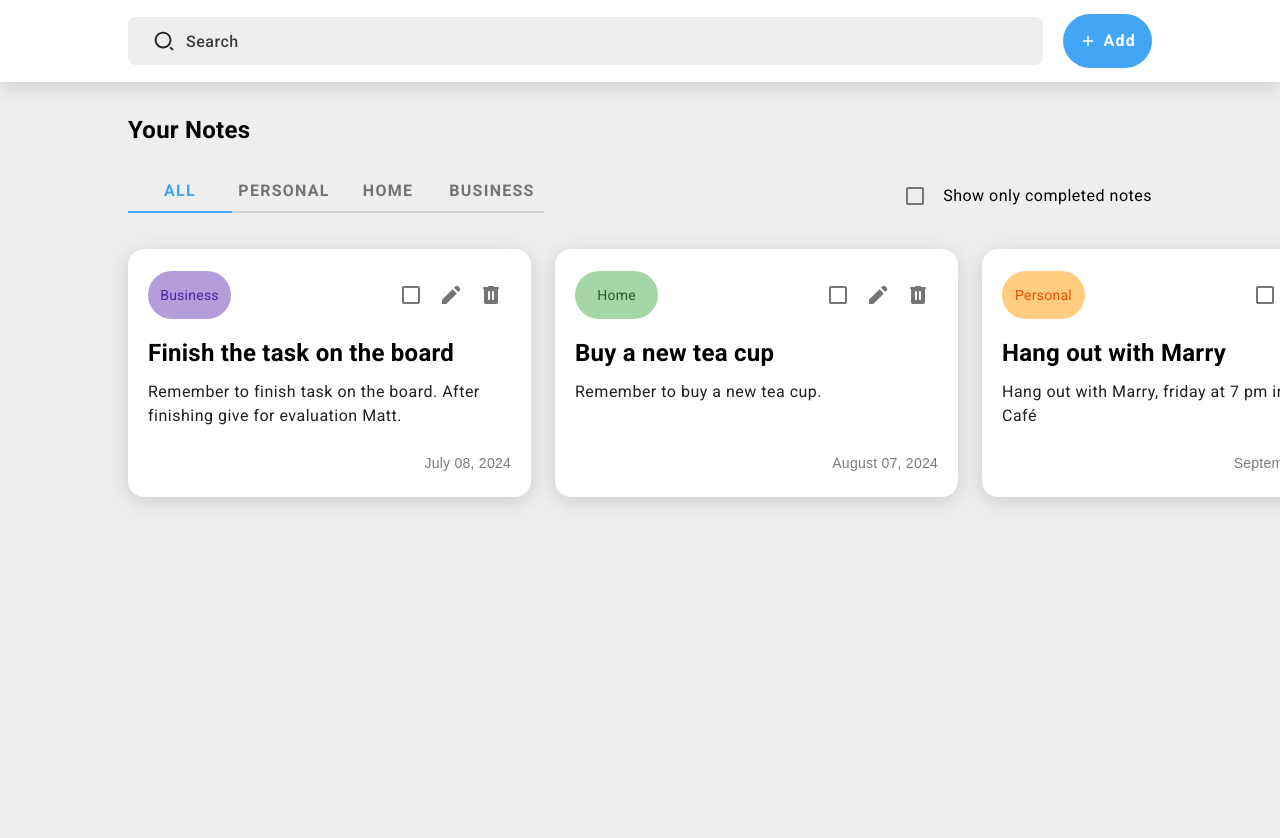
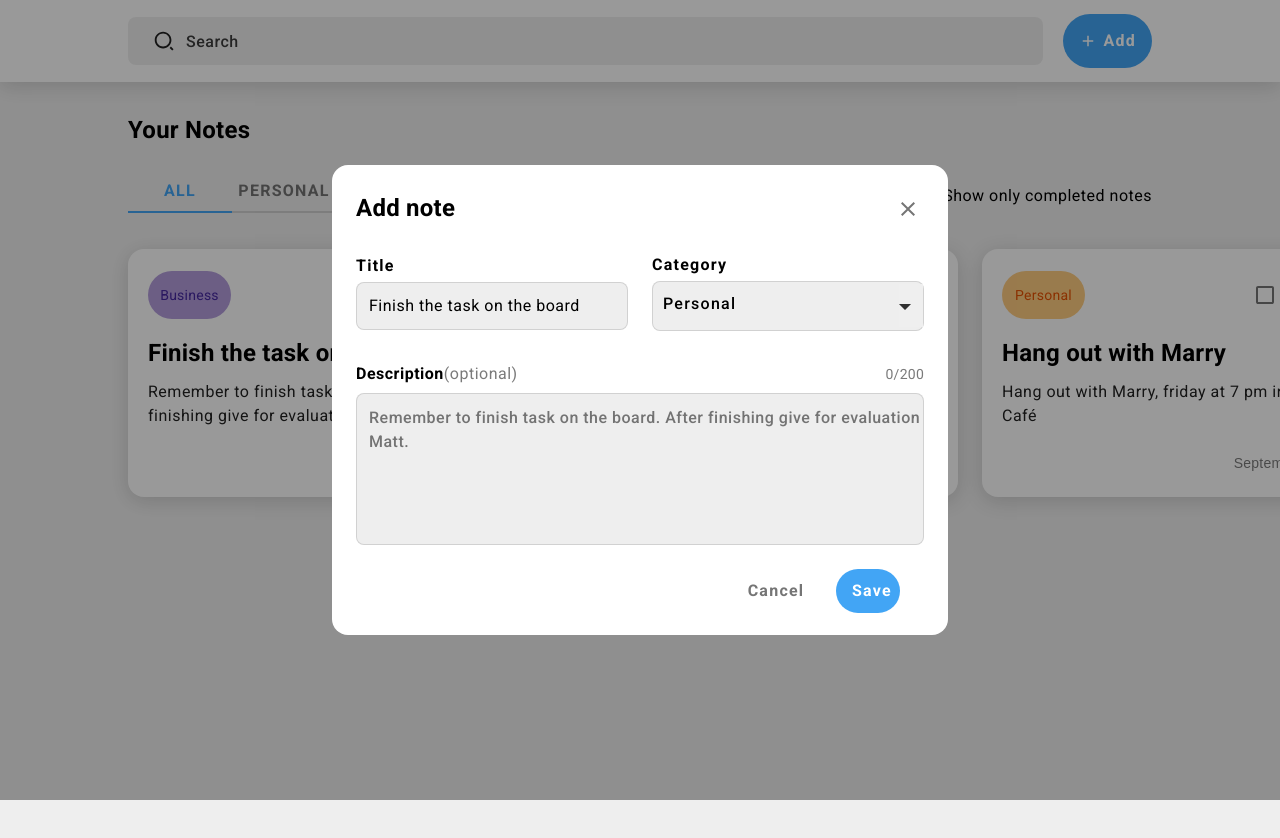
Before and after one commit to aryan-backend-wala/notely, a React (Vite) app: page / in a window 1280 px wide. Both pictures are taken after a click on the button 451 px from the left and 294 px from the top of the page. Shown: the top 838 px of the page. Built offline with nearby package versions, Linux system fonts and the light colour scheme.

Commit message:
completed edit

```diff
--- a/src/components/Card.jsx
+++ b/src/components/Card.jsx
@@ -1,9 +1,12 @@
 import { useState } from "react";
 import {handleISOString} from '../utils/dateFromString'
 import { useNoteStore } from "../store/NoteStore";
+import { useModalStore } from "../store/ModalStore";
 
 export default function Card({note}){
   const {deleteNote, editIsDone} = useNoteStore();
+  const {noteToFind} = useNoteStore();
+  const {setIsModalOpen} = useModalStore()
   function giveColor(category){
     switch(category){
       case 'business':
@@ -26,7 +29,10 @@ export default function Card({note}){
               className="card-icon"
               src={`/icons/checkbox${note.isDone ? "-tick" : ""}.svg`} />
           </button>
-          <button className={`${note.isDone ? 'cursor' : ""} card-btn`}>
+          <button onClick={() => {
+            noteToFind(note.id)
+            setIsModalOpen(true)
+          }} className={`${note.isDone ? 'cursor' : ""} card-btn`}>
             <img src="/icons/edit.svg" className="card-icon" />
           </button>
           <button
--- a/src/components/Modal.jsx
+++ b/src/components/Modal.jsx
@@ -1,4 +1,4 @@
-import { useState } from "react";
+import { useEffect, useState } from "react";
 import DropDown from "./DropDown";
 import { useModalStore } from "../store/ModalStore";
 import { useDropDownStore } from "../store/DropDownStore";
@@ -14,13 +14,25 @@ export default function Modal(){
     isDone: false,
     timeStamp: DateTime.now().toISO()
   })
-  const id = 3;
-  const {notes, addNote} = useNoteStore();
   const options = ['Personal', 'Home', 'Business'];
 
-  const { isModalOpen, setIsModalOpen } = useModalStore();
 
+  const {
+    isModalOpen,
+    setIsModalOpen
+  } = useModalStore();
+  const {
+    updateNote,
+    noteToEdit,
+    addNote,
+    resetNoteToEdit
+  } = useNoteStore();
   const { setIsOpen, selectedOption, setSelectedOption } = useDropDownStore();
+  useEffect(() => {
+    if(noteToEdit){
+      setNote(noteToEdit)
+    }
+  }, [noteToEdit])
   function handleOutsideClick(e) {
     if(e.target.className === 'modal'){
       setIsModalOpen(false);
@@ -28,8 +40,17 @@ export default function Modal(){
     }
   }
 
+
   function handleAddNote(){
-    addNote({...note, category: selectedOption})
+    if(noteToEdit){
+      setSelectedOption(noteToEdit.category)
+      updateNote(noteToEdit.id, {...note, category: selectedOption})
+      setIsModalOpen(false)
+    } else {
+      addNote({...note, category: selectedOption})
+      setSelectedOption('personal')
+      setIsModalOpen(false)
+    }
     setNote({
       ...note,
       title: "",
@@ -37,11 +58,8 @@ export default function Modal(){
       isDone: false,
       id: new Date().toLocaleTimeString() + new Date().getMilliseconds(),
     })
-    setSelectedOption('personal')
-    setIsModalOpen(false)
+    resetNoteToEdit()
   }
-  console.log(notes[0].isDone);
-
   return (
     <div>
       { isModalOpen &&
@@ -89,7 +107,8 @@ export default function Modal(){
               />
               <div className="modal-footer">
                 <button onClick={() => setIsModalOpen(false)} className="btn-cancel button">Cancel</button>
-                <button onClick={handleAddNote} className="btn-add-modal button">Add</button>
+                <button onClick={handleAddNote} className="btn-add-modal button">{
+                  noteToEdit ? "Save" : "Add"}</button>
               </div>
             </div>
           </div>
--- a/src/components/Tab.jsx
+++ b/src/components/Tab.jsx
@@ -1,4 +1,4 @@
-import { useState } from "react";
+import { useEffect, useState } from "react";
 import Card from "./Card";
 import { useNoteStore } from "../store/NoteStore";
 import { useShowAllStore } from "../store/ShowAll";
@@ -9,8 +9,7 @@ const categories = ['all', 'personal', 'home', 'business'];
 export default function Tab(){
   const [isActive, setIsActive] = useState(0);
   const {showAll, setShowAll} = useShowAllStore();
-  const {notes} = useNoteStore();
-
+  const {notes, searchValue} = useNoteStore();
   const tabContent = [
     showAll ? notes.filter(note => note.isDone) :
       notes,
--- a/src/store/NoteStore.jsx
+++ b/src/store/NoteStore.jsx
@@ -9,10 +9,21 @@ export const useNoteStore = create((set) => ({
   deleteNote: (id) => set((state) => ({
     notes: state.notes.filter(note => note.id !== id)
   })),
-  isDone: false,
   editIsDone: (id) => set((state) => ({
     notes: state.notes.map(note => (
       note.id === id ? {...note, isDone: !note.isDone} : note
     ))
+  })),
+  noteToEdit: null,
+  noteToFind: (id) => set((state) => ({
+    noteToEdit: {...state.notes.find(note => note.id === id)}
+  })),
+  updateNote: (id, updateNote) => set((state) => ({
+    notes: state.notes.map(note =>
+      note.id === id ? {...note, ...updateNote} : note
+    )
+  })),
+  resetNoteToEdit: () => set((state) => ({
+    noteToEdit: null
   }))
 }))
```
